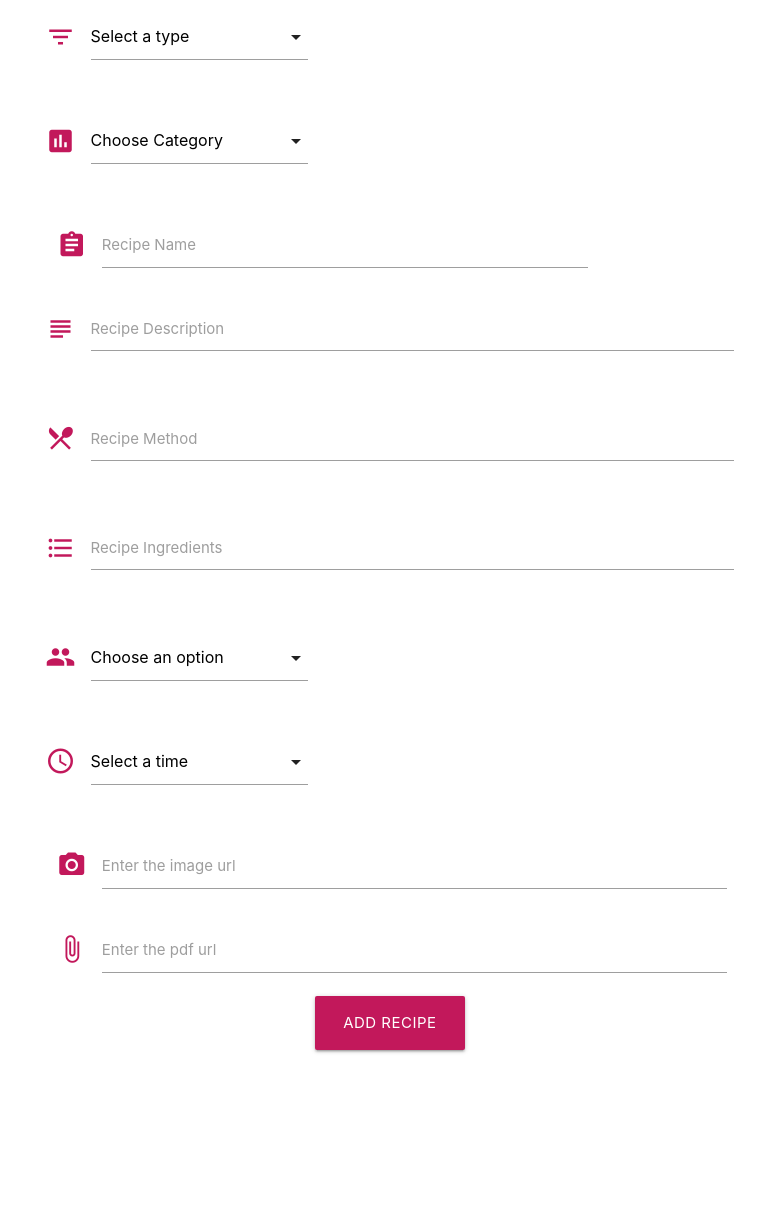
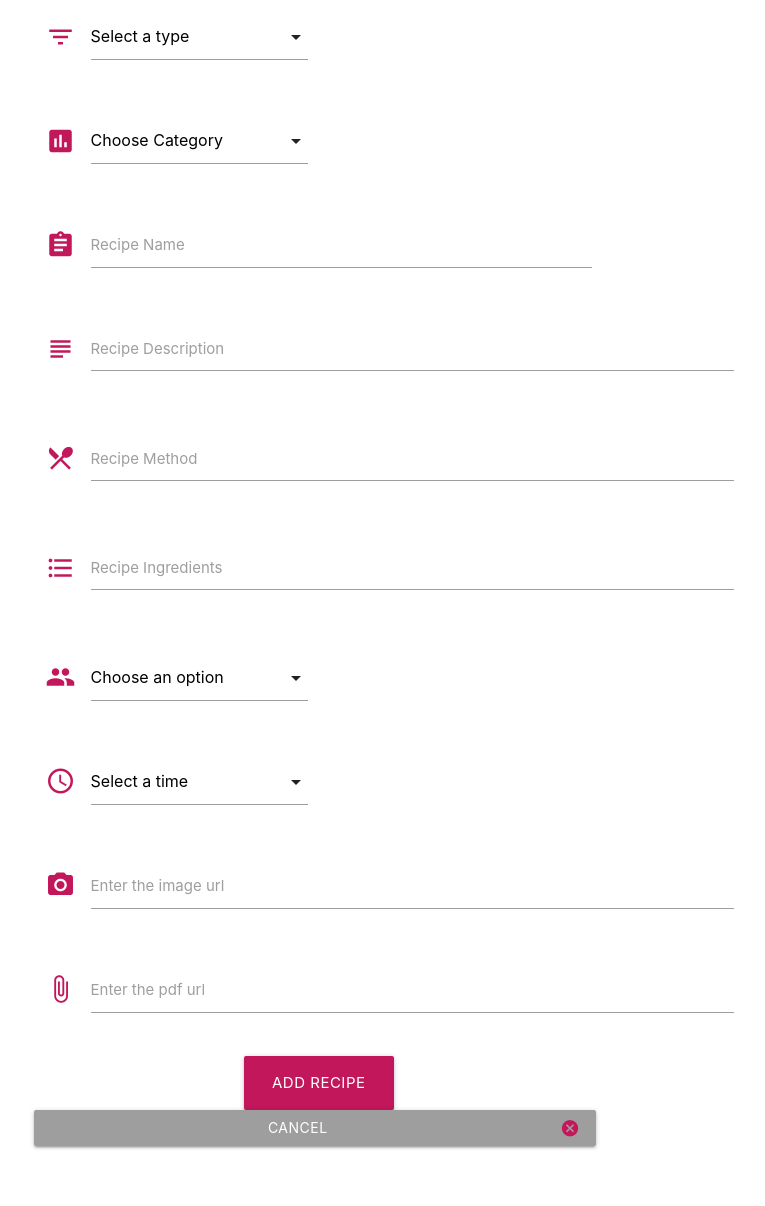
Before and after one commit to JihanePett/tbd-recipes, a Flask app: page /add_recipe in a window 1280 px wide. Shown: the part 213-1419 px from the top of the page, without its empty margins (179-944 px from the left). Before the commit the page ends 1266 px from the top, so only its background shows below. Run offline with Flask 2, Linux system fonts and the light colour scheme; data that the repository does not hold is empty; some libraries are stand-ins or nearby versions.

Commit message:
add cancel button and styling

```diff
--- a/templates/addrecipe.html
+++ b/templates/addrecipe.html
@@ -1,6 +1,5 @@
 <!DOCTYPE html>
 <html lang="en">
-
   <head>
     <title>Add your recipe</title>
   </head>
@@ -9,7 +8,11 @@
     {% extends 'base.html' %} {% block content%}
     <h3 class="header all-h3">Fill the form to add a new recipe card</h3>
     <div class="row">
-		<form action="{{url_for('insert_recipe')}}" method="POST" class="col s8 offset-m2">
+      <form
+        action="{{url_for('insert_recipe')}}"
+        method="POST"
+        class="col s8 offset-m2"
+      >
         <!--Select type-->
         <div class="row">
           <div class="input-field col s4">
@@ -39,10 +42,12 @@
         </div>
 
         <!--name-->
+        <div class="row">
         <div class="input-field col m8 s4">
           <i class="material-icons prefix">assignment</i>
           <input id="recipe_name" name="recipe_name" type="text" required />
           <label for="icon_prefix">Recipe Name</label>
+        </div>
         </div>
 
         <!--Description-->
@@ -112,13 +117,16 @@
             <select id="preptime" name="preparation_time">
               <option value="" disabled selected>Select a time</option>
               {% for preptime in preptimes %}
-              <option value="{{preptime.preparation_time}}">{{preptime.preparation_time}}</option>
+              <option value="{{preptime.preparation_time}}"
+                >{{preptime.preparation_time}}</option
+              >
               {% endfor %}
             </select>
           </div>
         </div>
 
         <!--Add image url-->
+        <div class="row">
         <div class="input-field col m10 s8">
           <i class="material-icons prefix">local_see</i>
           <input
@@ -130,17 +138,20 @@
           />
           <label for="icon_prefix"> Enter the image url </label>
         </div>
+        </div>
 
         <!--Add pdf-->
+        <div class="row">
         <div class="input-field col m10 s8">
           <i class="material-icons prefix">attach_file</i>
           <input id="pdf" name="pdf" type="text" class="validate" required />
           <label for="icon_prefix"> Enter the pdf url </label>
         </div>
+        </div>
 
         <!--Add recipe button-->
         <div class="row">
-            <div class="col m10 offset-4">
+          <div class="col m8 offset-4">
             <button
               class="btn waves-effect waves-light btn-large"
               type="submit"
@@ -149,10 +160,19 @@
               Add recipe
             </button>
           </div>
+            <div class="row">
+          <div class="col m8 offset-4">
+            <a
+              href="{{url_for('get_recipes')}}"
+              class="waves-effect waves-light btn grey"
+            >
+              <i class="material-icons right">cancel</i>Cancel</a
+            >
+          </div>
+          </div>
         </div>
       </form>
     </div>
     {% endblock %}
   </body>
-
 </html>
```
Lines whose indentation alone changed are shown as unchanged.
